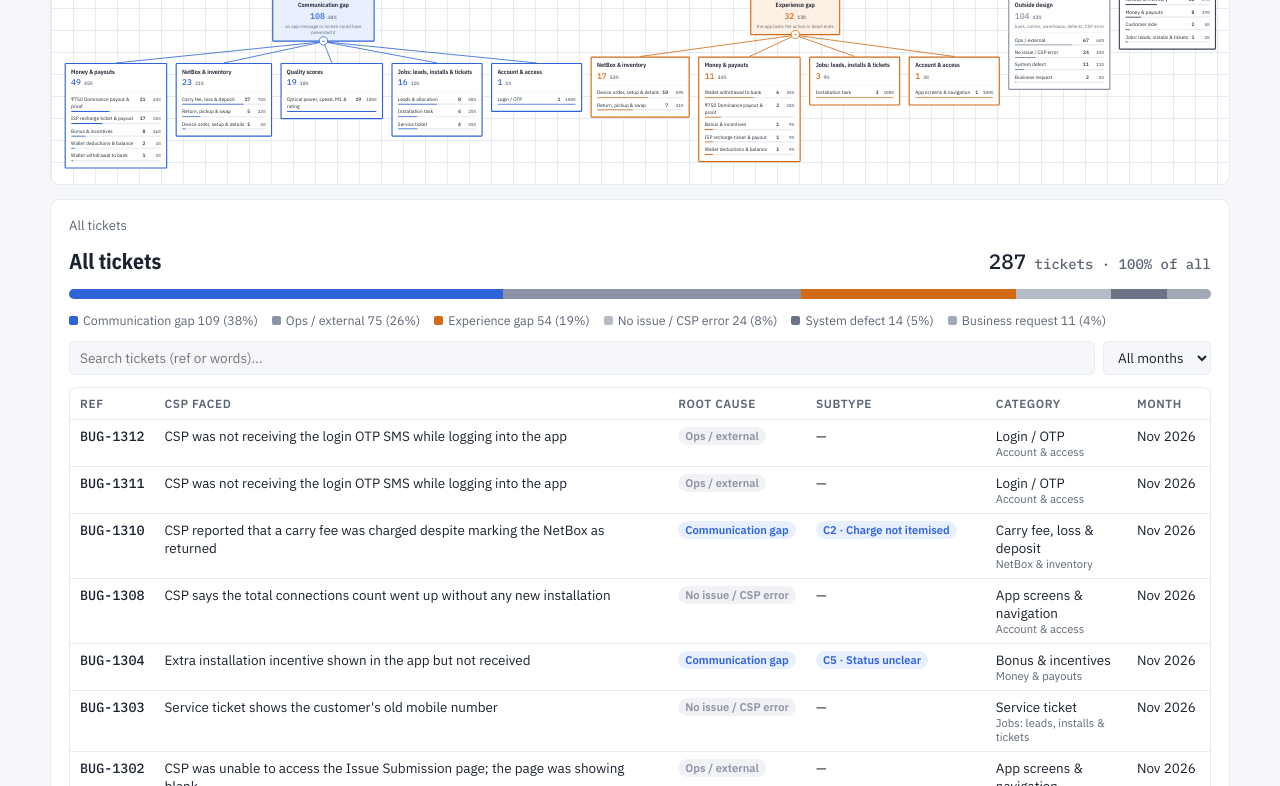
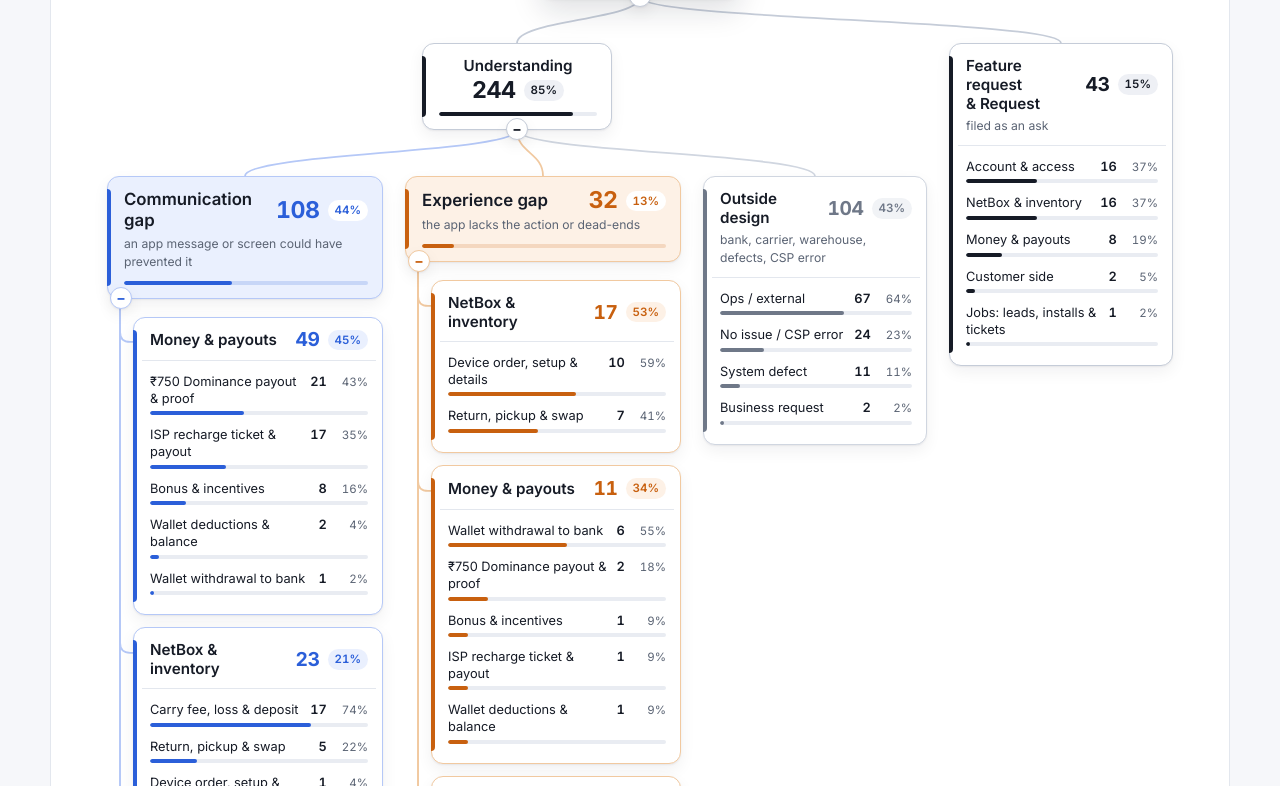
Before and after one commit to Vikaswiom/wiom-b2i-journey-dashboard, a plain HTML site: page issues/tree.html in a window 1280 px wide. Shown: the part 322-1108 px from the top of the page. Drawn offline with nearby package versions, Linux system fonts and the light colour scheme.

Commit message:
Understanding tree: redesigned (cards, curved connectors, stacked categories readable at full size)
Co-Authored-By: Claude Opus 5 (1M context) <noreply@anthropic.com>

```diff
--- a/issues/tree.html
+++ b/issues/tree.html
@@ -1,111 +1,141 @@
 <title>CSP Understanding Tree</title>
 <meta name="claude:viewport-fit-sides" content="cover">
-<link rel="stylesheet" href="https://fonts.googleapis.com/css2?family=IBM+Plex+Sans:wght@400;500;600&family=IBM+Plex+Sans+Condensed:wght@600;700&family=IBM+Plex+Mono:wght@500&display=swap">
+<link rel="stylesheet" href="https://fonts.googleapis.com/css2?family=Inter:wght@400;500;600;700&display=swap">
 <style>
-/* Layout: top-down chart of outlined boxes joined by straight lines; click any box or row to see its tickets in the panel below */
+/* Layout: a top-down tree of cards. The two design gaps each carry a vertical stack of category cards on an elbow spine,
+   so the whole tree reads at full size. Click any card or row to see its tickets in the panel below. */
 :root{
-  --bg:#f5f7fb; --panel:#ffffff; --fg:#1b2230; --muted:#5d6676; --grid:#e6eaf1; --hover:#f0f3f8;
-  --root:#3b4558; --root-soft:#eef1f6;
-  --comm:#2f63d8; --comm-soft:#e8effd;
-  --exp:#d36a14; --exp-soft:#fdf0e4;
-  --out:#8a93a3; --out-soft:#f1f2f5;
-  --sel:#7c3aed;
-  --f-disp:"IBM Plex Sans Condensed","Arial Narrow",system-ui,sans-serif;
-  --f-body:"IBM Plex Sans",system-ui,-apple-system,"Segoe UI",sans-serif;
-  --f-num:"IBM Plex Mono",ui-monospace,Menlo,monospace;
+  --bg:#f6f7fa; --panel:#ffffff; --fg:#161b26; --muted:#5b6474; --grid:#e3e7ee; --hover:#f2f4f8; --track:#e9ecf2;
+  --root:#161b26; --root-soft:#eef0f5; --root-line:#c5ccd8;
+  --comm:#2b5fd9; --comm-soft:#eaf0fe; --comm-line:#b5c8f7;
+  --exp:#c8600f; --exp-soft:#fdf1e6; --exp-line:#f1c9a0;
+  --out:#6f7888; --out-soft:#f1f3f6; --out-line:#d0d6e0;
+  --sel:#2b5fd9;
+  --shadow:0 1px 2px rgba(16,24,40,.06),0 6px 16px rgba(16,24,40,.06);
+  --shadow-up:0 2px 4px rgba(16,24,40,.08),0 14px 30px rgba(16,24,40,.13);
+  --f-body:"Inter",system-ui,-apple-system,"Segoe UI",sans-serif; --f-disp:var(--f-body); --f-num:var(--f-body);
 }
 @media (prefers-color-scheme:dark){:root:not([data-theme="light"]){
-  --bg:#11141a; --panel:#181d25; --fg:#e6e9ef; --muted:#9aa3b2; --grid:#262d39; --hover:#202733;
-  --root:#b8c2d4; --root-soft:#222935; --comm:#7ea2ff; --comm-soft:#1c2640;
-  --exp:#f29a52; --exp-soft:#33241a; --out:#8d96a6; --out-soft:#20252e; --sel:#b794ff; color-scheme:dark}}
+  --bg:#101319; --panel:#181c24; --fg:#e8ebf1; --muted:#9aa3b2; --grid:#2a313d; --hover:#212734; --track:#2a313d;
+  --root:#e8ebf1; --root-soft:#222834; --root-line:#4a5362;
+  --comm:#8aabff; --comm-soft:#1a2440; --comm-line:#3a4f86;
+  --exp:#f3a05a; --exp-soft:#33241a; --exp-line:#75502e;
+  --out:#9ca5b4; --out-soft:#20252e; --out-line:#3d4553; --sel:#8aabff;
+  --shadow:0 1px 2px rgba(0,0,0,.4),0 6px 16px rgba(0,0,0,.28); --shadow-up:0 2px 4px rgba(0,0,0,.45),0 14px 30px rgba(0,0,0,.45); color-scheme:dark}}
 :root[data-theme="dark"]{
-  --bg:#11141a; --panel:#181d25; --fg:#e6e9ef; --muted:#9aa3b2; --grid:#262d39; --hover:#202733;
-  --root:#b8c2d4; --root-soft:#222935; --comm:#7ea2ff; --comm-soft:#1c2640;
-  --exp:#f29a52; --exp-soft:#33241a; --out:#8d96a6; --out-soft:#20252e; --sel:#b794ff; color-scheme:dark}
-body{background:var(--bg);color:var(--fg);font:14px/1.45 var(--f-body);
+  --bg:#101319; --panel:#181c24; --fg:#e8ebf1; --muted:#9aa3b2; --grid:#2a313d; --hover:#212734; --track:#2a313d;
+  --root:#e8ebf1; --root-soft:#222834; --root-line:#4a5362;
+  --comm:#8aabff; --comm-soft:#1a2440; --comm-line:#3a4f86;
+  --exp:#f3a05a; --exp-soft:#33241a; --exp-line:#75502e;
+  --out:#9ca5b4; --out-soft:#20252e; --out-line:#3d4553; --sel:#8aabff;
+  --shadow:0 1px 2px rgba(0,0,0,.4),0 6px 16px rgba(0,0,0,.28); --shadow-up:0 2px 4px rgba(0,0,0,.45),0 14px 30px rgba(0,0,0,.45); color-scheme:dark}
+*,*::before,*::after{box-sizing:border-box}
+body{background:var(--bg);color:var(--fg);font:14px/1.45 var(--f-body);-webkit-font-smoothing:antialiased;
   padding-left:max(16px,env(safe-area-inset-left,0px));padding-right:max(16px,env(safe-area-inset-right,0px));padding-block:24px 40px}
-.wrap{max-width:1180px;margin:0 auto;display:flex;flex-direction:column;gap:14px}
-h1{font:700 1.9rem/1.1 var(--f-disp);margin:0;text-wrap:balance}
-.lede{margin:0;color:var(--muted);max-width:72ch}
+.wrap{max-width:1180px;margin:0 auto;display:flex;flex-direction:column;gap:16px}
+h1{font:700 1.75rem/1.15 var(--f-disp);letter-spacing:-.02em;margin:0;text-wrap:balance}
+.lede{margin:0;color:var(--muted);max-width:76ch}
+.lede strong{color:var(--fg);font-weight:600}
 .bar{display:flex;flex-wrap:wrap;gap:10px 18px;align-items:center;justify-content:space-between}
-.legend{display:flex;flex-wrap:wrap;gap:6px 16px;font-size:.84rem;color:var(--muted)}
-.legend span{display:inline-flex;align-items:center;gap:6px}
-.sw{width:14px;height:10px;border:2.5px solid;border-radius:2px;display:inline-block}
+.legend{display:flex;flex-wrap:wrap;gap:6px 18px;font-size:.84rem;color:var(--muted)}
+.legend span{display:inline-flex;align-items:center;gap:7px}
+.sw{width:10px;height:10px;border-radius:3px;display:inline-block}
 .tools{display:flex;gap:6px;flex-wrap:wrap}
-button{font:500 .82rem var(--f-body);color:var(--fg);background:var(--panel);border:1px solid var(--grid);border-radius:6px;padding:5px 11px;cursor:pointer}
-button:hover{border-color:var(--muted)}
+button{font:500 .82rem var(--f-body);color:var(--fg);background:var(--panel);border:1px solid var(--grid);border-radius:8px;padding:6px 12px;cursor:pointer;transition:border-color .15s,background .15s}
+button:hover{border-color:var(--muted);background:var(--hover)}
 :focus-visible{outline:2px solid var(--sel);outline-offset:2px}
 
-.stage{border:1px solid var(--grid);border-radius:10px;overflow:auto;max-height:78vh;
-  background-color:var(--panel);
-  background-image:linear-gradient(var(--grid) 1px,transparent 1px),linear-gradient(90deg,var(--grid) 1px,transparent 1px);
-  background-size:22px 22px}
+.stage{border:1px solid var(--grid);border-radius:14px;overflow:auto;background:var(--panel)}
 .sizer{position:relative;margin:0 auto}
-.canvas{position:absolute;left:0;top:0;padding:28px 28px 40px;box-sizing:border-box;transform-origin:0 0;width:max-content}
+.canvas{position:absolute;left:0;top:0;padding:30px 28px 36px;transform-origin:0 0;width:max-content}
 svg.lines{position:absolute;inset:0;width:100%;height:100%;pointer-events:none;overflow:visible}
-svg.lines line{stroke-width:2.5;opacity:.85;transition:stroke-width .15s,opacity .15s}
-svg.lines line.on{stroke-width:4.5;opacity:1}
-.dim svg.lines line:not(.on){opacity:.3}
+svg.lines path{fill:none;stroke-width:1.75;stroke-linecap:round;stroke-linejoin:round;transition:stroke-width .15s,opacity .15s}
+svg.lines path.on{stroke-width:3}
+.dim svg.lines path:not(.on){opacity:.55}
 
 .tn{display:flex;flex-direction:column;align-items:center}
-.kids{display:flex;gap:22px;align-items:flex-start;margin-top:56px;justify-content:center}
-.box{background:var(--panel);border:3px solid var(--c);border-radius:3px;padding:10px 14px 12px;text-align:center;min-width:132px;max-width:236px;position:relative;z-index:1;cursor:pointer;transition:box-shadow .15s,transform .15s}
-.box:hover{box-shadow:0 4px 14px rgba(20,30,50,.14)}
-.box.gap{background:var(--soft)}
-.box.path{box-shadow:0 0 0 2px var(--panel),0 0 0 4px var(--c)}
-.box.sel{box-shadow:0 0 0 3px var(--panel),0 0 0 6px var(--sel);}
-.box .nm{font:600 1rem/1.2 var(--f-disp);text-wrap:balance}
-.box .ct{display:flex;justify-content:center;align-items:baseline;gap:8px;margin-top:4px;font-family:var(--f-num);font-variant-numeric:tabular-nums}
-.box .ct b{font-size:1.35rem;font-weight:500;color:var(--c)}
-.box .ct span{font-size:.8rem;color:var(--muted)}
-.box .sub{font-size:.75rem;color:var(--muted);margin-top:2px}
-.box.big .nm{font-size:1.2rem}
-.box.big .ct b{font-size:1.7rem}
-.box.list{text-align:left;min-width:206px}
-.box.list .nm{text-align:left}
-.box.list .ct{justify-content:flex-start}
-.box ul{list-style:none;margin:8px -6px 0;padding:6px 0 0;border-top:1px solid var(--grid);display:flex;flex-direction:column;gap:1px}
-.box li{display:grid;grid-template-columns:minmax(0,1fr) auto auto;gap:2px 8px;align-items:baseline;font-size:.8rem;padding:4px 6px;border-radius:4px;cursor:pointer}
+.kids{display:flex;gap:22px;align-items:flex-start;margin-top:46px;justify-content:center}
+.tn.vt{align-items:flex-start}
+.kids.v{flex-direction:column;gap:12px;margin:18px 0 0 26px;align-items:stretch}
+
+.box{background:var(--panel);border:1px solid var(--cl);border-radius:12px;padding:12px 14px 13px 16px;min-width:190px;position:relative;z-index:1;cursor:pointer;
+  box-shadow:var(--shadow);transition:box-shadow .15s,transform .15s,border-color .15s;text-align:center}
+.box::before{content:"";position:absolute;left:-1px;top:12px;bottom:12px;width:4px;border-radius:0 4px 4px 0;background:var(--c)}
+.box:hover{box-shadow:var(--shadow-up);transform:translateY(-1px)}
+.box.path{border-color:var(--c)}
+.box.sel{border-color:var(--c);box-shadow:0 0 0 3px color-mix(in srgb,var(--c) 30%,transparent),var(--shadow-up)}
+.hd{display:flex;flex-direction:column;align-items:center;gap:4px}
+.box .nm{font:600 .95rem/1.25 var(--f-disp);text-wrap:balance}
+.box .ct{display:flex;align-items:center;gap:8px;font-variant-numeric:tabular-nums;white-space:nowrap}
+.box .ct b{font-size:1.45rem;font-weight:700;letter-spacing:-.02em;line-height:1;color:var(--c)}
+.box .ct span{font-size:.72rem;font-weight:600;padding:2px 7px;border-radius:999px;background:var(--soft);color:var(--c)}
+.box .sub{font-size:.76rem;color:var(--muted);margin-top:4px}
+.shr{height:4px;border-radius:999px;background:var(--track);overflow:hidden;margin-top:10px}
+.shr i{display:block;height:100%;border-radius:999px;background:var(--c)}
+
+.box.big{background:var(--root);border-color:var(--root);color:var(--panel);min-width:200px;padding:14px 22px 15px}
+.box.big::before{display:none}
+.box.big .nm{font-size:.82rem;font-weight:600;letter-spacing:.08em;text-transform:uppercase;opacity:.75}
+.box.big .ct b{font-size:2.1rem;color:var(--panel)}
+.box.big.sel{box-shadow:0 0 0 3px color-mix(in srgb,var(--sel) 45%,transparent),var(--shadow-up)}
+
+.box.gap{background:var(--soft);text-align:left}
+.box.gap .ct span{background:var(--panel)}
+.box.gap .shr{background:color-mix(in srgb,var(--c) 18%,transparent)}
+.box.gap .hd,.box.list .hd{flex-direction:row;justify-content:space-between;align-items:center;gap:12px}
+.box.gap .nm{font-size:1.05rem}
+.tn.vt>.box{width:276px}
+.box.list{text-align:left;width:224px}
+.kids.v .box{width:250px}
+.box.list .ct b{font-size:1.2rem}
+
+.box ul{list-style:none;margin:10px -8px 0;padding:8px 0 0;border-top:1px solid var(--grid);display:flex;flex-direction:column;gap:1px}
+.box li{display:grid;grid-template-columns:minmax(0,1fr) auto 2.6em;gap:4px 8px;align-items:baseline;font-size:.8rem;line-height:1.3;padding:5px 8px 6px;border-radius:8px;cursor:pointer}
 .box li:hover{background:var(--hover)}
-.box li.sel{background:var(--soft);outline:2px solid var(--sel);outline-offset:-2px}
-.box li .lv{font-family:var(--f-num);font-variant-numeric:tabular-nums}
-.box li .lp{font-family:var(--f-num);font-variant-numeric:tabular-nums;color:var(--muted);font-size:.72rem;min-width:2.8em;text-align:right}
-.box li .mb{grid-column:1/-1;height:3px;background:var(--grid);border-radius:2px;overflow:hidden}
-.box li .mb i{display:block;height:100%;background:var(--c)}
-.tg{position:absolute;left:50%;bottom:-13px;transform:translateX(-50%);width:24px;height:24px;padding:0;border-radius:50%;border:2px solid var(--c);background:var(--panel);color:var(--c);font:700 14px/1 var(--f-num);display:grid;place-items:center;z-index:2}
-.tg:hover{background:var(--soft)}
-.hidden-n{font-size:.72rem;color:var(--muted);margin-top:4px}
-.t-root{--c:var(--root);--soft:var(--root-soft)}
-.t-comm{--c:var(--comm);--soft:var(--comm-soft)}
-.t-exp{--c:var(--exp);--soft:var(--exp-soft)}
-.t-out{--c:var(--out);--soft:var(--out-soft)}
+.box li.sel{background:var(--soft);box-shadow:inset 0 0 0 1.5px var(--c)}
+.box li .lv{font-weight:600;font-variant-numeric:tabular-nums}
+.box li .lp{font-variant-numeric:tabular-nums;color:var(--muted);font-size:.72rem;text-align:right}
+.box li .mb{grid-column:1/-1;height:4px;background:var(--track);border-radius:999px;overflow:hidden}
+.box li .mb i{display:block;height:100%;border-radius:999px;background:var(--c)}
+.tg{position:absolute;left:50%;bottom:-11px;transform:translateX(-50%);width:22px;height:22px;padding:0;border-radius:50%;border:1px solid var(--cl);background:var(--panel);color:var(--c);
+  font:700 14px/1 var(--f-body);display:grid;place-items:center;z-index:2;box-shadow:var(--shadow)}
+.tg:hover{background:var(--soft);border-color:var(--c)}
+.tn.vt>.box .tg{left:13px}
+.box.big .tg{border-color:var(--root-line);color:var(--fg)}
+.hidden-n{font-size:.72rem;color:var(--muted);margin-top:6px}
+.t-root{--c:var(--root);--soft:var(--root-soft);--cl:var(--root-line)}
+.t-comm{--c:var(--comm);--soft:var(--comm-soft);--cl:var(--comm-line)}
+.t-exp{--c:var(--exp);--soft:var(--exp-soft);--cl:var(--exp-line)}
+.t-out{--c:var(--out);--soft:var(--out-soft);--cl:var(--out-line)}
 
-.panel{background:var(--panel);border:1px solid var(--grid);border-radius:10px;padding:16px 18px;display:flex;flex-direction:column;gap:12px}
+.panel{background:var(--panel);border:1px solid var(--grid);border-radius:14px;padding:18px 20px;display:flex;flex-direction:column;gap:12px}
 .crumbs{display:flex;flex-wrap:wrap;gap:4px 6px;align-items:center;font-size:.82rem;color:var(--muted)}
 .crumbs button{border:none;background:none;padding:0;color:var(--muted);text-decoration:underline;text-underline-offset:2px}
-.crumbs button:hover{color:var(--fg)}
+.crumbs button:hover{color:var(--fg);background:none}
 .ph{display:flex;flex-wrap:wrap;gap:8px 20px;align-items:baseline;justify-content:space-between}
-.ph h2{font:700 1.35rem/1.2 var(--f-disp);margin:0;text-wrap:balance}
-.ph .big{font-family:var(--f-num);font-variant-numeric:tabular-nums;color:var(--muted)}
-.ph .big b{color:var(--fg);font-size:1.3rem;font-weight:500}
-.mix{display:flex;height:10px;border-radius:5px;overflow:hidden;background:var(--grid)}
+.ph h2{font:700 1.3rem/1.2 var(--f-disp);letter-spacing:-.01em;margin:0;text-wrap:balance}
+.ph .big{font-variant-numeric:tabular-nums;color:var(--muted)}
+.ph .big b{color:var(--fg);font-size:1.3rem;font-weight:700}
+.mix{display:flex;height:10px;border-radius:999px;overflow:hidden;background:var(--track);gap:2px}
 .mix i{display:block;height:100%}
 .mixkey{display:flex;flex-wrap:wrap;gap:4px 14px;font-size:.78rem;color:var(--muted)}
-.mixkey span{display:inline-flex;gap:5px;align-items:center}
-.mixkey i{width:9px;height:9px;border-radius:2px;display:inline-block}
+.mixkey span{display:inline-flex;gap:6px;align-items:center}
+.mixkey i{width:9px;height:9px;border-radius:3px;display:inline-block}
 .filters{display:flex;flex-wrap:wrap;gap:8px}
-input[type=search],select{font:400 .85rem var(--f-body);color:var(--fg);background:var(--bg);border:1px solid var(--grid);border-radius:6px;padding:6px 10px}
+input[type=search],select{font:400 .85rem var(--f-body);color:var(--fg);background:var(--bg);border:1px solid var(--grid);border-radius:8px;padding:7px 10px}
 input[type=search]{flex:1 1 220px;min-width:0}
-.tbl{overflow-x:auto;border:1px solid var(--grid);border-radius:8px;max-height:460px;overflow-y:auto}
+.tbl{overflow-x:auto;border:1px solid var(--grid);border-radius:10px;max-height:460px;overflow-y:auto}
 table{border-collapse:collapse;width:100%;font-size:.84rem}
-th{position:sticky;top:0;background:var(--panel);text-align:left;font-weight:600;color:var(--muted);font-size:.74rem;letter-spacing:.05em;text-transform:uppercase;padding:8px 10px;border-bottom:1px solid var(--grid);white-space:nowrap}
-td{padding:7px 10px;border-bottom:1px solid var(--grid);vertical-align:top}
-td.ref{font-family:var(--f-num);white-space:nowrap}
+th{position:sticky;top:0;background:var(--panel);text-align:left;font-weight:600;color:var(--muted);font-size:.72rem;letter-spacing:.05em;text-transform:uppercase;padding:9px 10px;border-bottom:1px solid var(--grid);white-space:nowrap}
+td{padding:8px 10px;border-bottom:1px solid var(--grid);vertical-align:top}
+tbody tr:last-child td{border-bottom:none}
+tbody tr:hover td{background:var(--hover)}
+td.ref{font-weight:600;font-variant-numeric:tabular-nums;white-space:nowrap}
 td.iss{min-width:260px}
-.chip{display:inline-block;font:600 .7rem var(--f-body);padding:2px 7px;border-radius:999px;background:var(--soft);color:var(--c);white-space:nowrap}
+.chip{display:inline-block;font:600 .7rem var(--f-body);padding:2px 8px;border-radius:999px;background:var(--soft);color:var(--c);white-space:nowrap}
 .empty{color:var(--muted);padding:14px;text-align:center}
 .foot{color:var(--muted);font-size:.8rem}
-@media (prefers-reduced-motion:reduce){*{transition:none!important}}
+@media (prefers-reduced-motion:reduce){*{transition:none!important}.box:hover{transform:none}}
 </style>
 
 <div class="wrap">
@@ -113,9 +143,9 @@ td.iss{min-width:260px}
   <p class="lede">287 CSP support tickets (7 Sep – 15 Nov 2026), split from the top: how each ticket was filed, what caused it, then which part of the CSP's work it touched. Every % is a share of the box above it. <strong>Click any box or row</strong> to see its tickets below; use <strong>−/+</strong> under a box to fold its branch.</p>
   <div class="bar">
     <div class="legend">
-      <span><i class="sw" style="border-color:var(--comm)"></i>Communication gap</span>
-      <span><i class="sw" style="border-color:var(--exp)"></i>Experience gap</span>
-      <span><i class="sw" style="border-color:var(--out)"></i>Outside design</span>
+      <span><i class="sw" style="background:var(--comm)"></i>Communication gap</span>
+      <span><i class="sw" style="background:var(--exp)"></i>Experience gap</span>
+      <span><i class="sw" style="background:var(--out)"></i>Outside design</span>
     </div>
     <div class="tools">
       <button type="button" id="design">Design gaps only</button>
@@ -163,8 +193,8 @@ function catsUnder(parentF,t){
 const fComm=r=>r.u&&r.rc==="Communication gap", fExp=r=>r.u&&r.rc==="Experience gap", fOut=r=>r.u&&!DES.has(r.rc);
 const TREE=N("All tickets","root",()=>true,{big:1,kids:[
   N("Understanding","root",r=>r.u,{kids:[
-    N("Communication gap","comm",fComm,{gap:1,sub:"an app message or screen could have prevented it",kids:catsUnder(fComm,"comm")}),
-    N("Experience gap","exp",fExp,{gap:1,sub:"the app lacks the action or dead-ends",kids:catsUnder(fExp,"exp")}),
+    N("Communication gap","comm",fComm,{gap:1,vert:1,sub:"an app message or screen could have prevented it",kids:catsUnder(fComm,"comm")}),
+    N("Experience gap","exp",fExp,{gap:1,vert:1,sub:"the app lacks the action or dead-ends",kids:catsUnder(fExp,"exp")}),
     listFrom(N("Outside design","out",fOut,{outside:1,sub:"bank, carrier, warehouse, defects, CSP error"}),"rc")
   ]}),
   listFrom(N("Feature request & Request","root",r=>!r.u,{outside:1,sub:"filed as an ask"}),"cat")
@@ -179,19 +209,20 @@ let SEL=TREE.id,designOnly=false;const collapsed=new Set();let edges=[];
 const pathIds=()=>{const s=new Set();let n=IDX[SEL];while(n){s.add(n.id);n=n.parent}return s};
 
 function boxHTML(n){
-  const P=pathIds();
+  const P=pathIds(),tot=n.rows.length,par=n.parent?n.parent.rows.length:0;
   const cls=["box","t-"+n.t,n.big?"big":"",n.gap?"gap":"",n.list?"list":"",SEL===n.id?"sel":"",P.has(n.id)&&SEL!==n.id?"path":""].join(" ");
-  const list=n.list?`<ul>${n.list.map(l=>`<li data-id="${l.id}" class="${SEL===l.id?"sel":""}" tabindex="0" role="button" aria-label="${esc(l.name)}, ${l.n} tickets"><span>${esc(l.name)}</span><span class="lv">${l.n}</span><span class="lp">${pct(l.n,n.rows.length)}</span><span class="mb"><i style="width:${(l.n/n.rows.length*100).toFixed(1)}%"></i></span></li>`).join("")}</ul>`:"";
+  const list=n.list?`<ul>${n.list.map(l=>`<li data-id="${l.id}" class="${SEL===l.id?"sel":""}" tabindex="0" role="button" aria-label="${esc(l.name)}, ${l.n} tickets"><span>${esc(l.name)}</span><span class="lv">${l.n}</span><span class="lp">${pct(l.n,tot)}</span><span class="mb"><i style="width:${(l.n/tot*100).toFixed(1)}%"></i></span></li>`).join("")}</ul>`:"";
   const isC=collapsed.has(n.id);
   const tg=n.kids?`<button type="button" class="tg" data-tg="${n.id}" aria-label="${isC?"Expand":"Collapse"} ${esc(n.name)}">${isC?"+":"−"}</button>`:"";
   const hid=n.kids&&isC?`<div class="hidden-n">${n.kids.length} boxes folded</div>`:"";
-  return `<div class="${cls}" id="${n.id}" data-id="${n.id}" tabindex="0" role="button" aria-label="${esc(n.name)}, ${n.rows.length} tickets"><div class="nm">${esc(n.name)}</div>
-    <div class="ct"><b>${n.rows.length}</b>${n.parent?`<span>${pct(n.rows.length,n.parent.rows.length)}</span>`:""}</div>${n.sub?`<div class="sub">${esc(n.sub)}</div>`:""}${list}${hid}${tg}</div>`;
+  const share=n.parent&&!n.list?`<div class="shr"><i style="width:${(tot/par*100).toFixed(1)}%"></i></div>`:"";
+  return `<div class="${cls}" id="${n.id}" data-id="${n.id}" tabindex="0" role="button" aria-label="${esc(n.name)}, ${tot} tickets"><div class="hd"><div class="nm">${esc(n.name)}</div>
+    <div class="ct"><b>${tot}</b>${n.parent?`<span>${pct(tot,par)}</span>`:""}</div></div>${n.sub?`<div class="sub">${esc(n.sub)}</div>`:""}${share}${list}${hid}${tg}</div>`;
 }
 function build(n){
-  let h=`<div class="tn">${boxHTML(n)}`;
   const kids=(n.kids||[]).filter(k=>!designOnly||!k.outside);
-  if(kids.length&&!collapsed.has(n.id)){h+=`<div class="kids">${kids.map(k=>{edges.push([n.id,k.id,k.t]);return build(k)}).join("")}</div>`}
+  let h=`<div class="tn${n.vert?" vt":""}">${boxHTML(n)}`;
+  if(kids.length&&!collapsed.has(n.id)){h+=`<div class="kids${n.vert?" v":""}">${kids.map(k=>{edges.push([n.id,k.id,k.t,n.vert?1:0]);return build(k)}).join("")}</div>`}
   return h+"</div>";
 }
 const chart=document.getElementById("chart"),canvas=document.getElementById("canvas"),svg=document.getElementById("lines"),stage=document.getElementById("stage"),sizer=document.getElementById("sizer");
@@ -202,10 +233,14 @@ function renderChart(){
 function drawLines(){
   const P=pathIds();
   svg.setAttribute("viewBox",`0 0 ${canvas.offsetWidth} ${canvas.offsetHeight}`);
-  svg.innerHTML=edges.map(([a,b,t])=>{
+  svg.innerHTML=edges.map(([a,b,t,v])=>{
     const A=document.getElementById(a),B=document.getElementById(b);
-    const on=P.has(a)&&P.has(b);
-    return `<line class="${on?"on":""}" x1="${A.offsetLeft+A.offsetWidth/2}" y1="${A.offsetTop+A.offsetHeight}" x2="${B.offsetLeft+B.offsetWidth/2}" y2="${B.offsetTop}" style="stroke:var(--${on?t:t})"/>`;
+    const on=P.has(a)&&P.has(b);let d;
+    if(v){const x=A.offsetLeft+13,y1=A.offsetTop+A.offsetHeight,y2=B.offsetTop+26,x2=B.offsetLeft,r=10;
+      d=`M${x} ${y1}V${y2-r}Q${x} ${y2} ${x+r} ${y2}H${x2}`}
+    else{const x1=A.offsetLeft+A.offsetWidth/2,y1=A.offsetTop+A.offsetHeight,x2=B.offsetLeft+B.offsetWidth/2,y2=B.offsetTop,ym=(y1+y2)/2;
+      d=`M${x1} ${y1}C${x1} ${ym} ${x2} ${ym} ${x2} ${y2}`}
+    return `<path class="${on?"on":""}" d="${d}" style="stroke:var(--${t}${on?"":"-line"})"/>`;
   }).join("");
   canvas.classList.toggle("dim",SEL!==TREE.id);
   layout();
```
